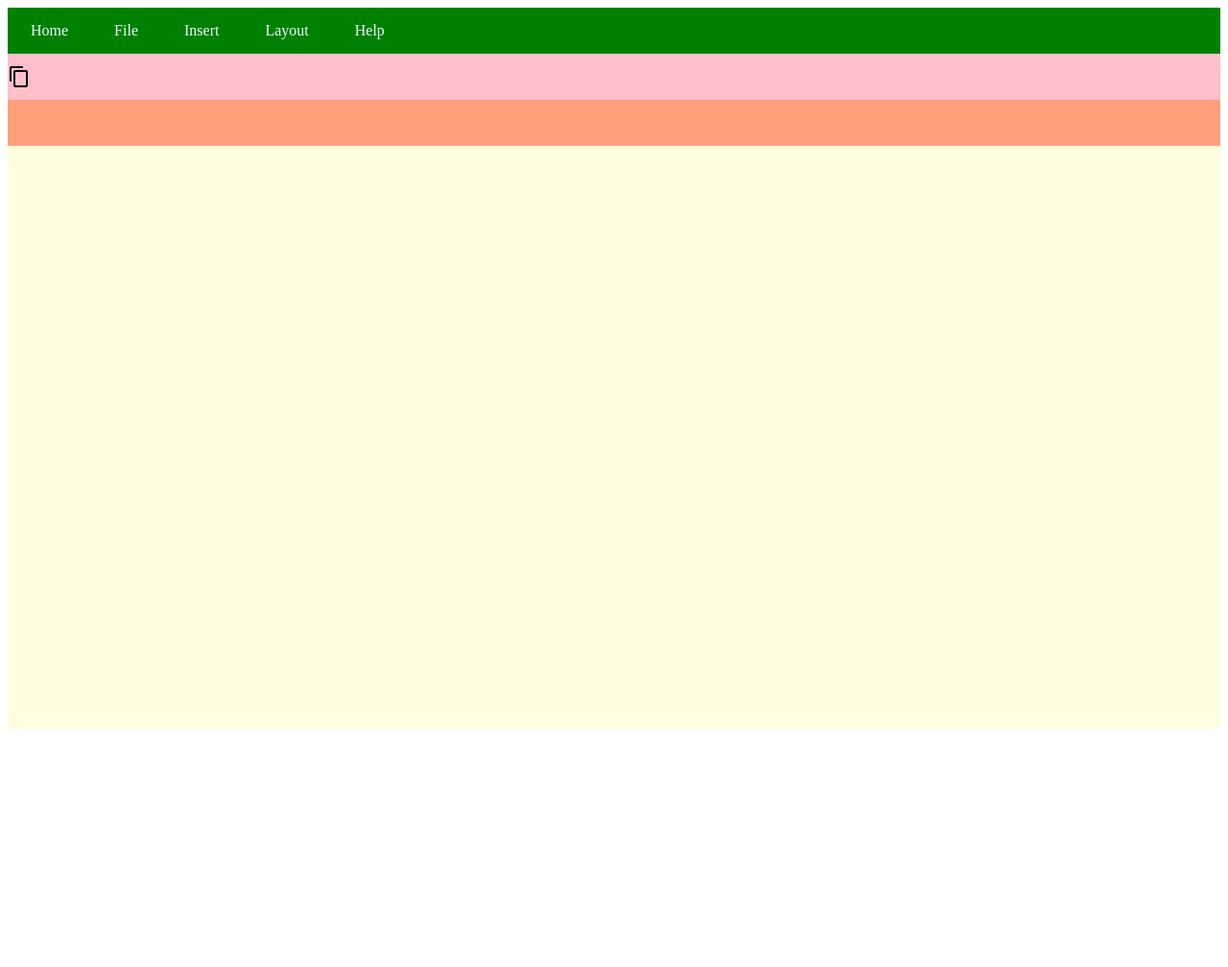
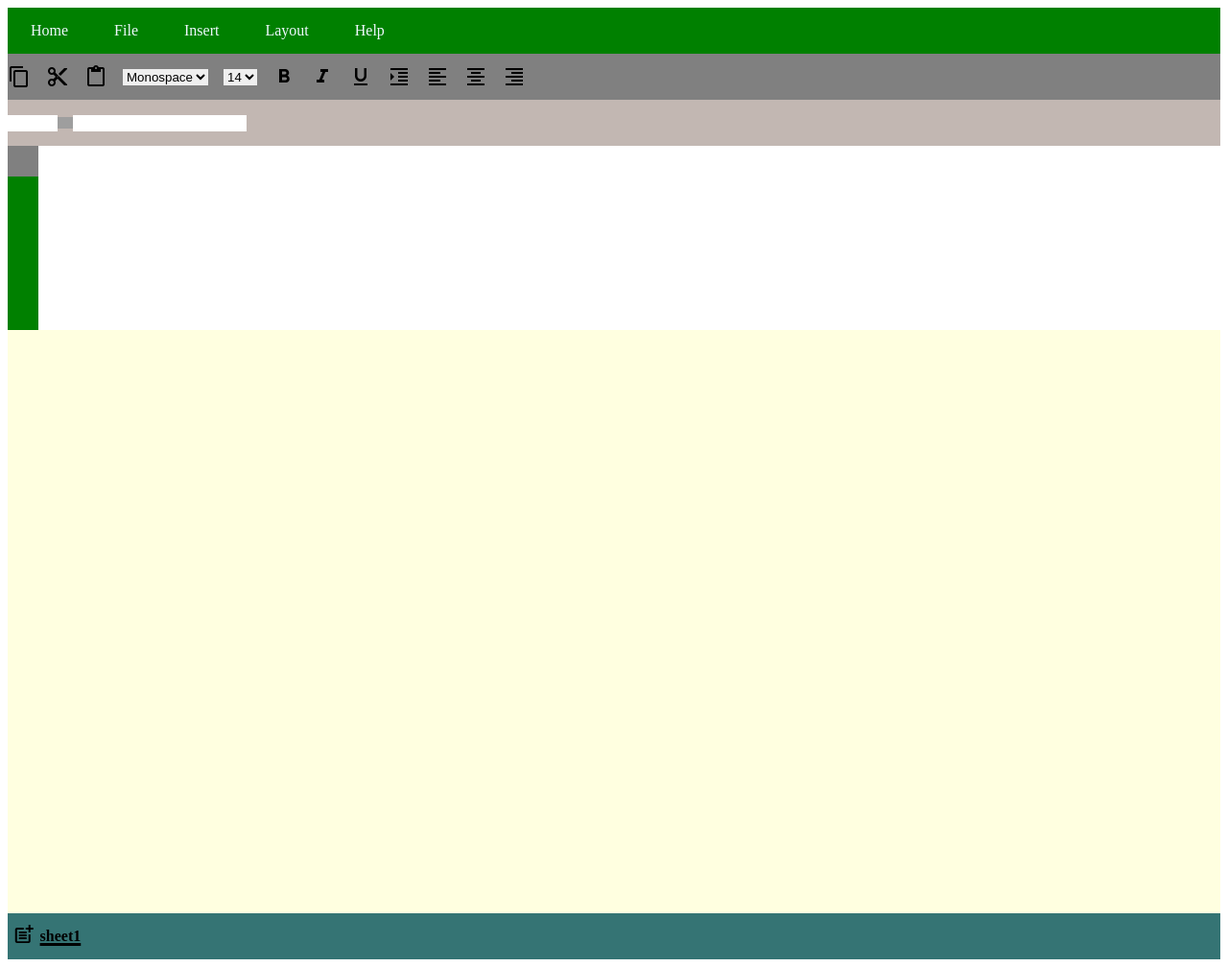
Before and after one commit to weberankit/Ai-Google-sheet, a plain HTML site: page src/index.html in a window 1280 px wide. Shown: the whole page at 96% size. Before the commit the page ends 816 px from the top, so only its background shows below. Drawn offline with Linux system fonts and the light colour scheme; grey boxes are pictures that could not be loaded.

Commit message:
structuring of web started

```diff
--- a/src/index.css
+++ b/src/index.css
@@ -15,6 +15,7 @@
 .sheet-actions-cont {
   display: flex;
   align-items: center;
+
 }
 
 /* Individual Container Styles */
@@ -22,6 +23,7 @@
 .page-action-cont {
   height: 3rem;
   background-color: #008000; /* green */
+
 }
 
 .page-action {
@@ -30,17 +32,62 @@
 
 .cellprop-actions-cont {
   height: 3rem;
-  background-color: #FFC0CB; /* pink */
+  background-color:gray; /* pink */
+  display: flex;
+  align-items: center;
+  padding: 1 rem;
 }
 
 .cellprop-actions-cont .material-icons {
   font-size: 1.5rem;
 }
 
+.cellprop-actions-cont>*{
+  display: inline-block;
+  margin-right: 1rem;
+}
+.cellprop-actions-cont>select{
+ border: none;
+ outline: none;
+ border-radius: none;
+}
+
+
+
+.font-family-prop{
+padding: 0.2 rem;
+}
+.font-size-prop{
+  padding: 0.2 rem;
+}
 .formula-actions-cont {
   height: 3rem;
-  background-color: #FFA07A; /* orange */
+  background-color: #c2b7b2; /* orange */
+  padding-left: 1 rem;
+  display: flex;
+  align-items: center;
 }
+.formula-actions-cont>*{
+  display: inline-block;
+  margin-right: 0.7 rem;
+}
+.formula-actions-cont>input{
+border: none;
+outline: none;
+}
+.formula-bar{
+  width: calc(100vw - 5rem-0.7rem-0.7rem);
+}
+.formula-icon{
+  height: 1.3 rem;
+  width: 1rem;
+}
+.address-bar{
+  width: 3rem;
+}
+
+
+
 
 .grid-actions-cont {
   background-color: #FFFFE0; /* yellow */
@@ -49,4 +96,58 @@
 
 .sheet-actions-cont {
   height: 3rem;
+  background-color: rgb(53, 116, 116);
+  display: flex;
+  align-items: center;
+  padding-left: 0.5 rem;
+padding-right: 0.5 rem;
+gap: 1 rem;
 }
+.sheet-actions-cont >*{
+  display: inline-block;
+}
+.sheet-add-icon{
+  margin-left: 0.3rem;
+  margin-right:0.3rem;
+}
+.sheet-folder-cont{
+  height: 80%;
+  width: calc(100vw - 2vw);
+
+  display: flex;
+  align-items: center;
+
+}
+.sheet-folder{
+  text-decoration: underline;
+  font-weight: bold;
+  text-decoration-thickness: 3px;
+  font-size: 0.9 rem;
+}
+.grid-cont{
+  height: calc(100vh-3rem-3rem-3rem-3rem);
+  position: relative;
+}
+.top-left-dummy-box{
+  height: 2rem;
+  width: 2rem;
+  background-color: gray;
+}
+.address-col-cont{
+  height: 10rem;
+  width: 2rem;
+  background-color: #008000;
+}
+.address-row-cont{
+height: 2rem;
+
+
+}
+.cells-cont{
+ position: absolute;
+top: 0;
+left: 2rem;
+
+width: 10rem;
+height: 10rem;
+}
--- a/src/index.html
+++ b/src/index.html
@@ -21,11 +21,81 @@
   <span class="material-icons">
     content_copy
     </span>
+    <span class="material-icons">
+      content_cut
+      </span>
+      <span class="material-icons">
+        content_paste
+        </span>
+
+<select class="font-family-prop">
+  <option value="monospace">Monospace</option>
+ <option value="font-srief">Sans-srief</option>
+ <option value="fantasty">Fantasty</option>
+ <option value="cursive">Cursive</option>
+</select>
+
+<select class="font-size-prop">
+
+<option value="14">14</option>
+<option value="16">16</option>
+<option value="18">18</option>
+<option value="20">20</option>
+</select>
+
+
+        <span class="material-icons">
+          format_bold
+          </span>
+          <span class="material-icons">
+            format_italic
+            </span>
+
+            <span class="material-icons">
+              format_underlined
+              </span>
+              <span class="material-icons">
+                format_indent_increase
+                </span>
+                <span class="material-icons">
+                  format_align_left
+                  </span>
+                  <span class="material-icons">
+                    format_align_center
+                    </span>
+                    <span class="material-icons">
+                      format_align_right
+                      </span>
 
 </div>
-<div class="formula-actions-cont h-12 bg-orange-400"></div>
+<div class="formula-actions-cont h-12 bg-orange-400">
+
+
+  <input type="text" readonly class="address-bar">
+ <img class="formula-icon" src="https://img.icons8.com/?size=100&id=79546&format=png&color=000000" alt="image-formula">
+  <input type="text" class="formula-bar">
+</div>
+<div class="grid-cont">
+  <div class="top-left-dummy-box"></div>
+  <div class="address-col-cont"></div>
+
+  <div class="cells-cont">
+    <div class="address-row-cont"></div>
+  </div>
+</div>
 <div class="grid-actions-cont h-[calc(100vh-3rem-3rem-3rem-3rem)] bg-yellow-400"></div>
-<div class="sheet-actions-cont h-12"></div>
+
+<div class="sheet-actions-cont h-12">
+
+<div class="sheet-add-icon">
+  <span class="material-icons">
+    post_add
+    </span></div>
+
+    <div class="sheet-folder-cont">
+      <div class="sheet-folder">sheet1</div>
+    </div>
+</div>
 
 
 
```
